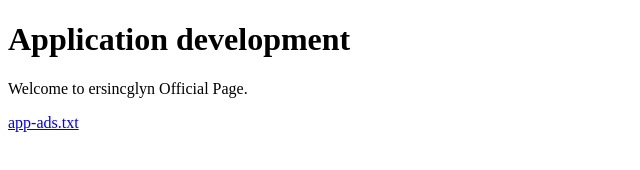
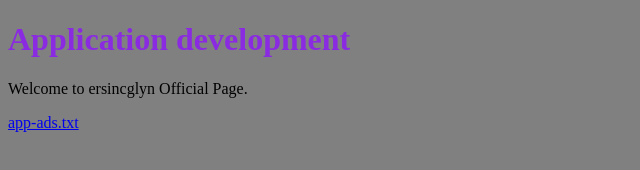
Before and after one commit to ersincglyn/ersincglyn.github.io, a plain HTML site: page index.html in a window 1280 px wide. Shown: the whole page, without its empty margins (0-640 px from the left). Drawn offline with Linux system fonts and the light colour scheme.

Commit message:
Update index.html

```diff
--- a/index.html
+++ b/index.html
@@ -2,6 +2,10 @@
 <html>
 <head>
     <title>ersincglyn</title>
+<style>
+  body{background-color:gray;   }
+  h1 { color: blueviolet;   }
+</style>
 </head>
 <body>
     <h1>Application development  </h1>
```
